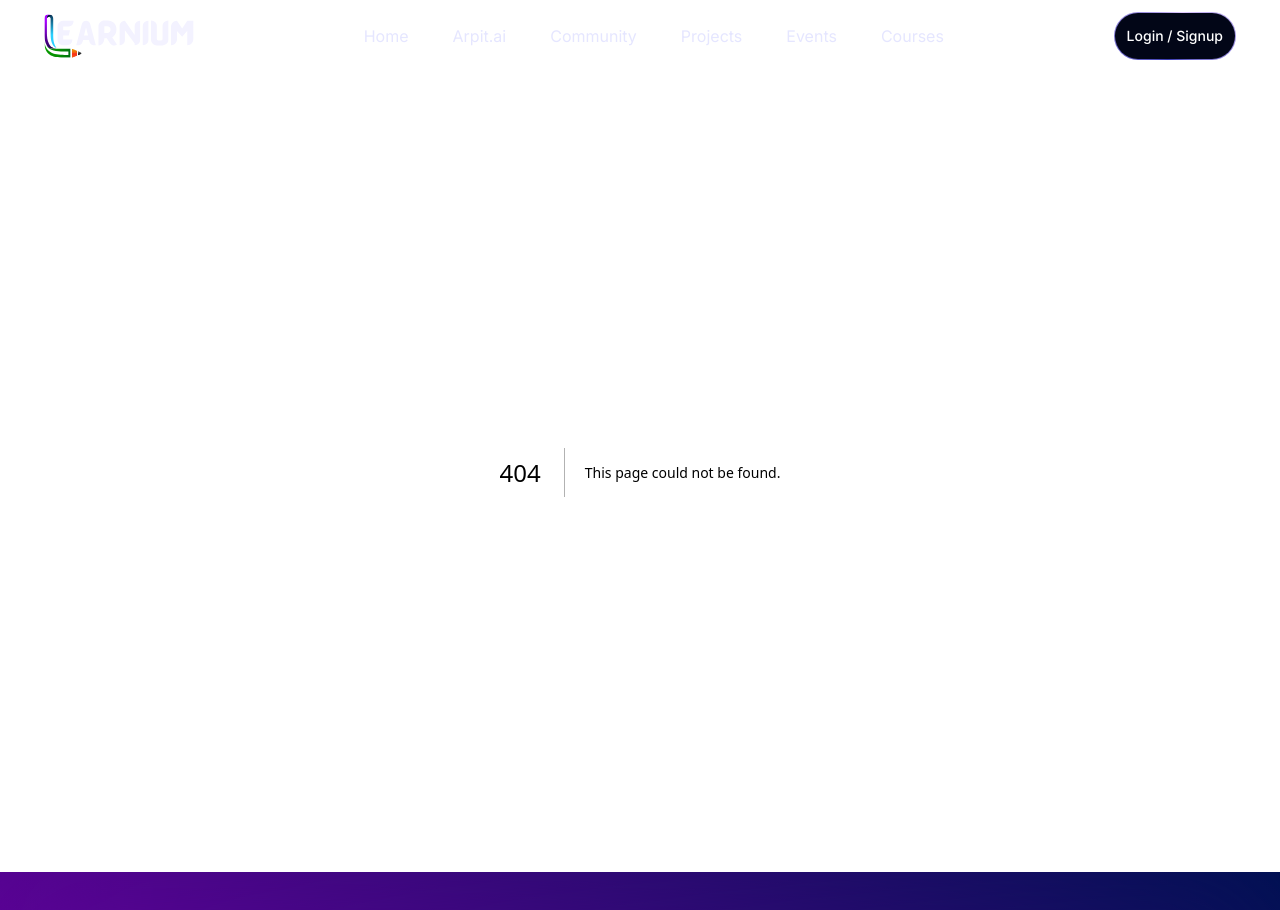
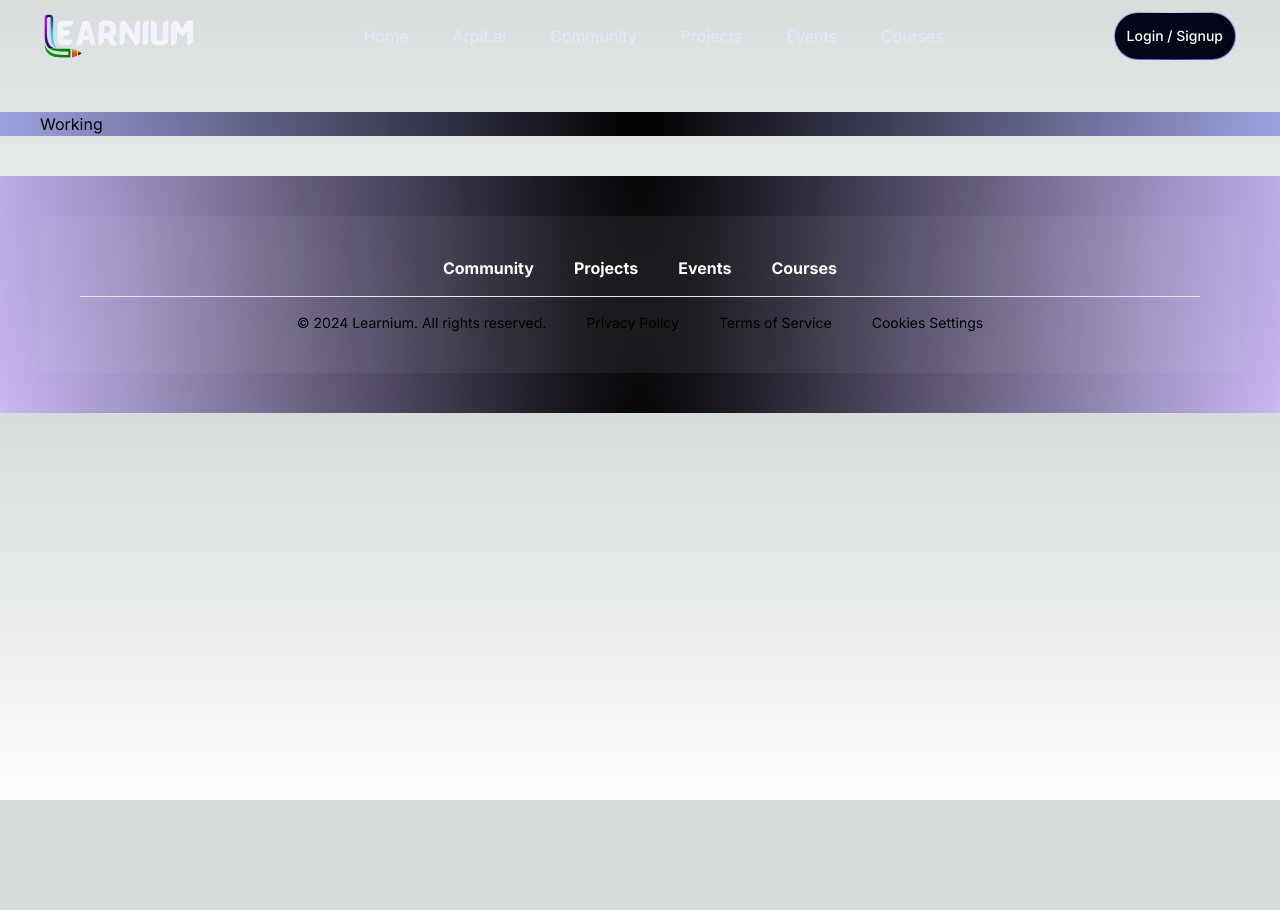
Before and after one commit to prathmchavan/Learnium, a Next.js app in the folder frontend/: page /login in a window 1280 px wide. Before the commit this address had no page. Shown: the top 910 px of the page. After the commit the page ends 800 px from the top, so only its background shows below. Built offline with nearby package versions, Linux system fonts and the light colour scheme.

Commit message:
login and signup page created

```diff
--- /dev/null
+++ b/frontend/src/app/(auth)/login/page.tsx
@@ -0,0 +1,12 @@
+import LoginForm from '@/components/LoginForm'
+import React from 'react'
+
+const page = () => {
+  return (
+    <div>
+      <LoginForm/>
+    </div>
+  )
+}
+
+export default page
--- /dev/null
+++ b/frontend/src/app/(auth)/signup/page.tsx
@@ -0,0 +1,12 @@
+import LoginForm from '@/components/LoginForm'
+import React from 'react'
+
+const page = () => {
+  return (
+    <div>
+      <LoginForm/>
+    </div>
+  )
+}
+
+export default page
--- a/frontend/src/app/(home)/page.tsx
+++ b/frontend/src/app/(home)/page.tsx
@@ -9,7 +9,7 @@ export default function Home() {
     <div>
 
       <Hero/>
-      <GoogleGeminiEffectDemo/>
+      {/* <GoogleGeminiEffectDemo/> */}
       <Info/>
     </div>
   );
--- a/frontend/src/components/Global/Footer/index.tsx
+++ b/frontend/src/components/Global/Footer/index.tsx
@@ -6,13 +6,15 @@ import React from 'react';
 
 const Footer: React.FC = () => {
   return (
-    <BackgroundGradientAnimation containerClassName='h-full w-full'>
+    // <BackgroundGradientAnimation containerClassName='h-full w-full'>
+    <div className='bg-gradient-to-r from-[#5513ee47] via-[#000000] to-[#5513ee47]'>
+
       <div
         className="relative z-10 w-full bg-white rounded-md bg-clip-padding backdrop-filter backdrop-blur-3xl bg-opacity-0 py-10 px-10"
       >
-           <div className="flex justify-start  items-center">
-                    <Image src={'/logo/log.svg'} width={150} height={150} alt="logo"/>
-            </div>
+            {/* <div className="flex justify-start  items-center">
+                      <Image src={'/models/test.png'} width={150} height={150} alt="logo"/>
+              </div> */}
         <div className="flex flex-col items-center justify-center w-full bg-white rounded-md bg-clip-padding backdrop-filter backdrop-blur-xl bg-opacity-5 py-10 px-10">
           <ul className="flex items-center justify-center gap-10 text-white font-bold">
             <li>
@@ -37,7 +39,8 @@ const Footer: React.FC = () => {
           </ul>
         </div>
       </div>
-    </BackgroundGradientAnimation>
+        </div>
+    // </BackgroundGradientAnimation>
   );
 };
 
--- a/frontend/src/components/Info/index.tsx
+++ b/frontend/src/components/Info/index.tsx
@@ -55,12 +55,12 @@ export function Info() {
     ];
 
     return (
-        <div className="mt-32">
-            <div className="text-center">
+        <div className="mt-32 bg-gradient-to-r from-[#0d0dcf51] via-[#000000] to-[#0d0dcf51]">
+            <div className="text-center pt-16">
                 <h1 className="text-[#F6F6F6] text-4xl font-bold">Transforming Education Through Smart Systems, Quality <br /> Content, and Community Engagement</h1>
                 <h6 className="text-[#F6F6F6] py-10">Learnium offers a modern and inclusive educational platform that enhances learning through personalized paths,<br /> diverse resources, and collaborative engagement. Explore our features today!</h6>
             </div>
-            <div className="h-[20rem] md:h-[36rem] [perspective:1000px] relative b flex flex-col max-w-5xl mx-auto w-full  items-start justify-start my-20 ">
+            <div className=" h-[20rem] md:h-[36rem] [perspective:1000px] relative b flex flex-col max-w-5xl mx-auto w-full  items-start justify-start my-20 ">
                 <Tabs tabs={tabs} />
             </div>
 
--- /dev/null
+++ b/frontend/src/components/LoginForm/Form/index.tsx
@@ -0,0 +1,11 @@
+import React from 'react'
+
+const Form = () => {
+  return (
+    <div className='m-10'>
+      Working
+    </div>
+  )
+}
+
+export default Form
--- /dev/null
+++ b/frontend/src/components/LoginForm/index.tsx
@@ -0,0 +1,12 @@
+import React from 'react'
+import Form from './Form'
+
+const LoginForm = () => {
+  return (
+    <div className=' bg-gradient-to-r from-[#0d0dcf51] via-[#000000] to-[#0d0dcf51]'>
+        <Form/>
+    </div>
+  )
+}
+
+export default LoginForm
--- a/frontend/tailwind.config.ts
+++ b/frontend/tailwind.config.ts
@@ -17,6 +17,7 @@ module.exports = {
   darkMode: "class",
   theme: {
     extend: {
+
       animation: {
         "meteor-effect": "meteor 5s linear infinite",
         first: "moveVertical 30s ease infinite",
```
Also changed, not shown: frontend/public/models/test.png (renamed from frontend/public/models/Gon_8_Standing_Outline0002 - Copy.png).
